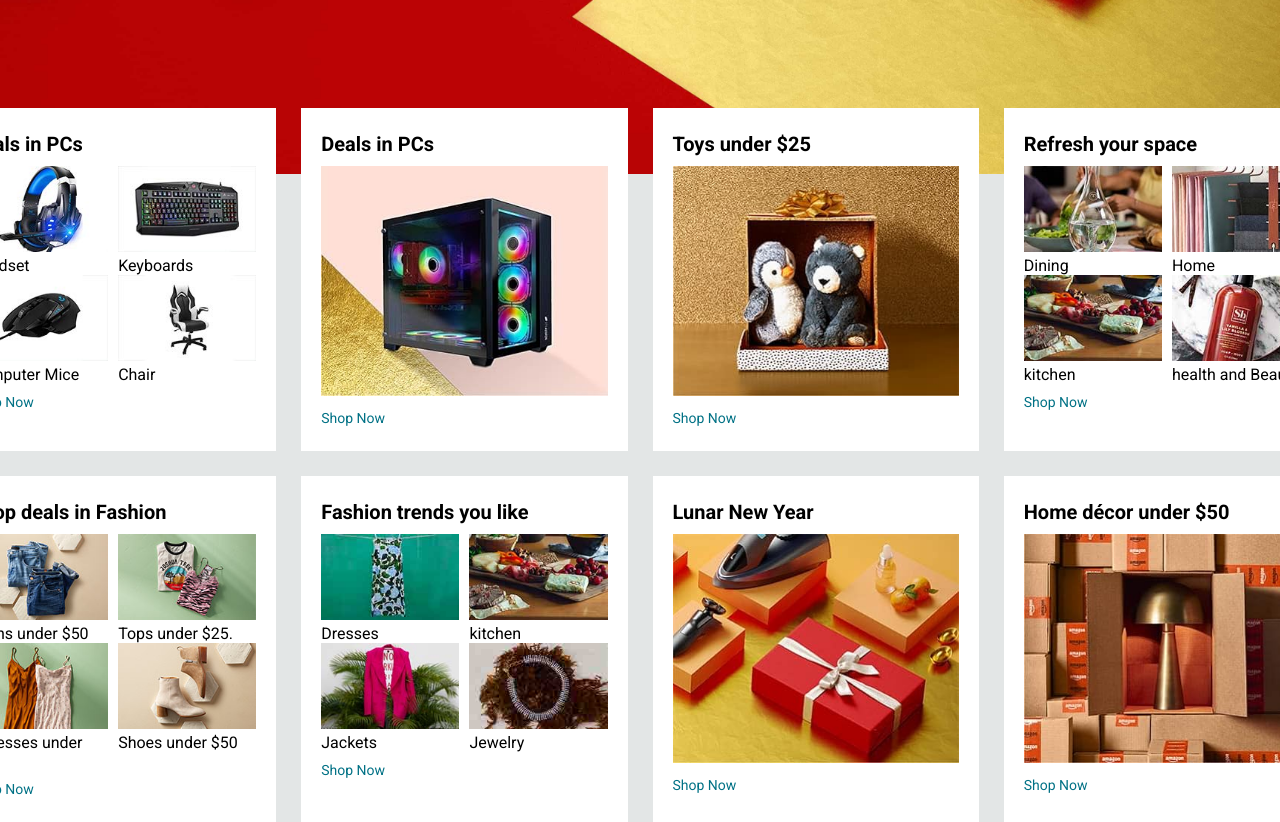
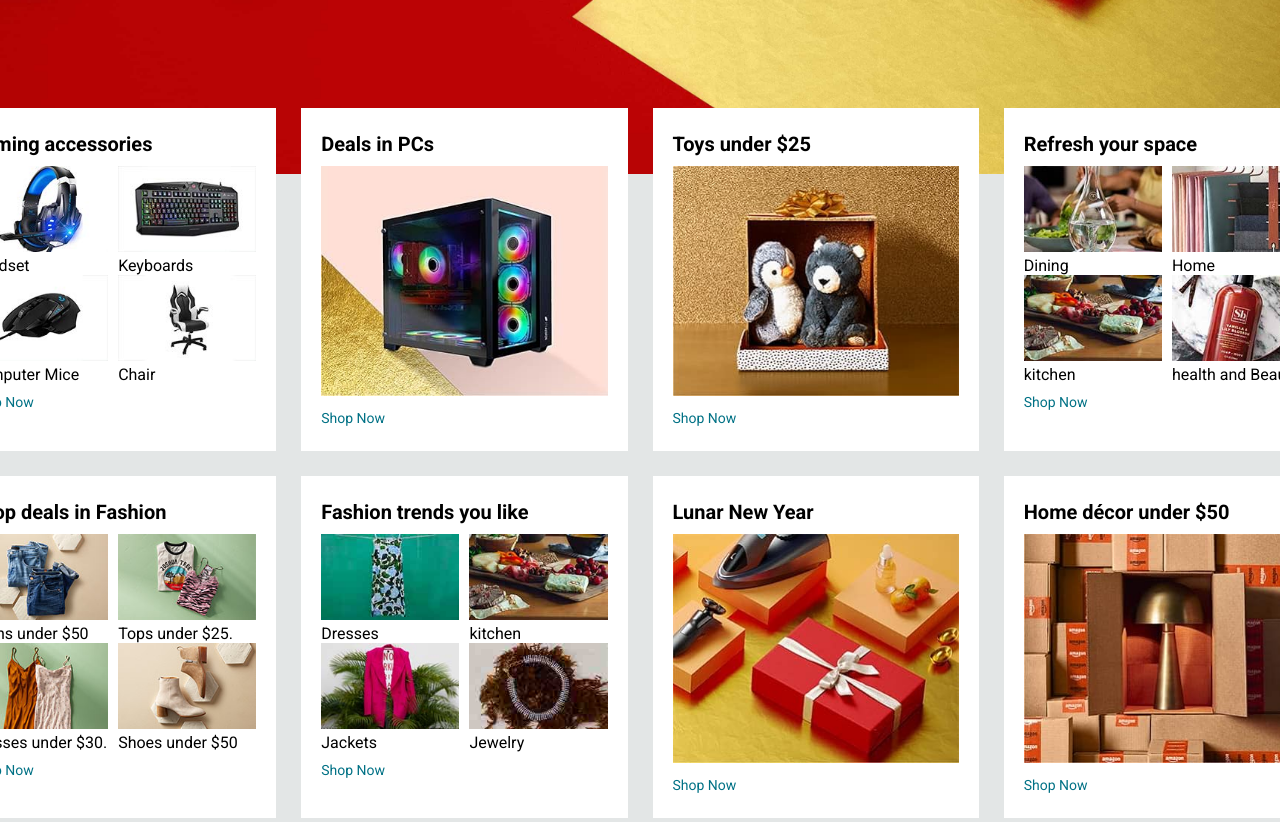
Before and after one commit to dev-sumon/amazon, a plain HTML site: page index.html in a window 1280 px wide. Shown: the part 480-1302 px from the top of the page. Drawn offline with Linux system fonts and the light colour scheme.

Commit message:
some debaging

```diff
--- a/index.html
+++ b/index.html
@@ -88,7 +88,7 @@
         <div class="container">
             <div class="main_column">
                 <div class="flex_column">
-                    <h2>Deals in PCs</h2>
+                    <h2>Gaming accessories</h2>
                     <div class="image_column">
                         <div class="image_item">
                             <img src="images/Headset.jpg" alt="">
@@ -154,7 +154,7 @@
                         </div>
                         <div class="image_item">
                             <img src="images/Dresses_under_$30.jpg" alt="">
-                            <p>CDresses under $30.</p>
+                            <p>Dresses under $30.</p>
                         </div>
                         <div class="image_item">
                             <img src="images/Shoes_under$50.jpg" alt="">
```
